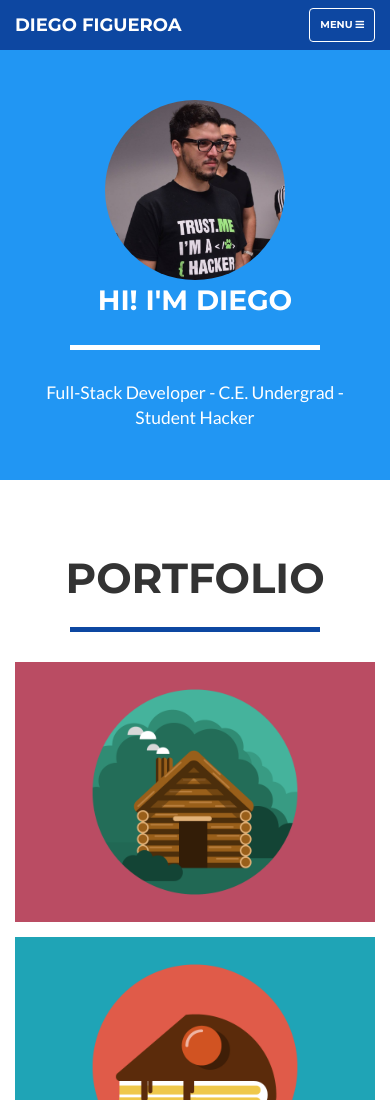
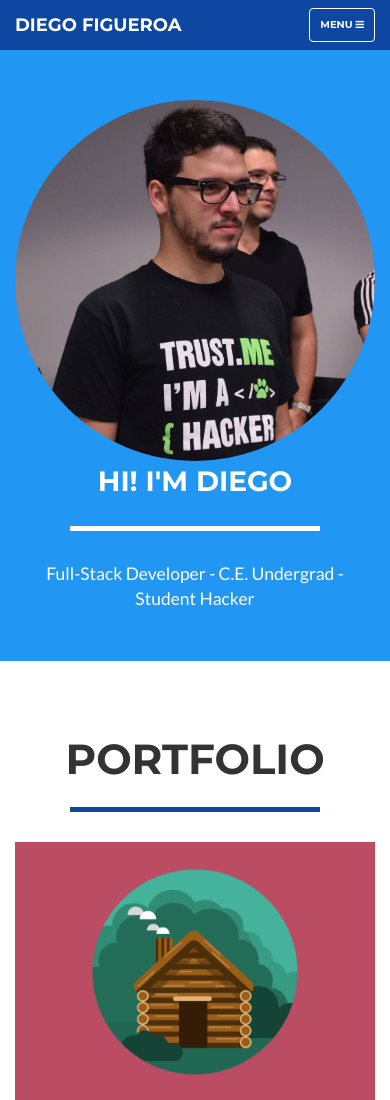
Before and after one commit to diegofigs/diegofigs.github.io, a website: page index.html in a window 390 px wide. Shown: the top 1100 px of the page. Drawn offline with nearby package versions, Linux system fonts and the light colour scheme; files that its build step writes are made by us from their sources.

Commit message:
remove max width for responsive images, fix media query

```diff
--- a/less/freelancer.less
+++ b/less/freelancer.less
@@ -85,7 +85,6 @@ header {
 		margin: 0 auto;
 	}
 	.img-responsive {
-		max-width: 50%;
 		border-radius: 100%;
 	}
 	.intro-text {
@@ -269,7 +268,7 @@ section.success {
     }
 }
 
-@media(min-width:767px) {
+@media(min-width:768px) {
     #portfolio {
         .portfolio-item {
             margin: 0 0 30px;
```
